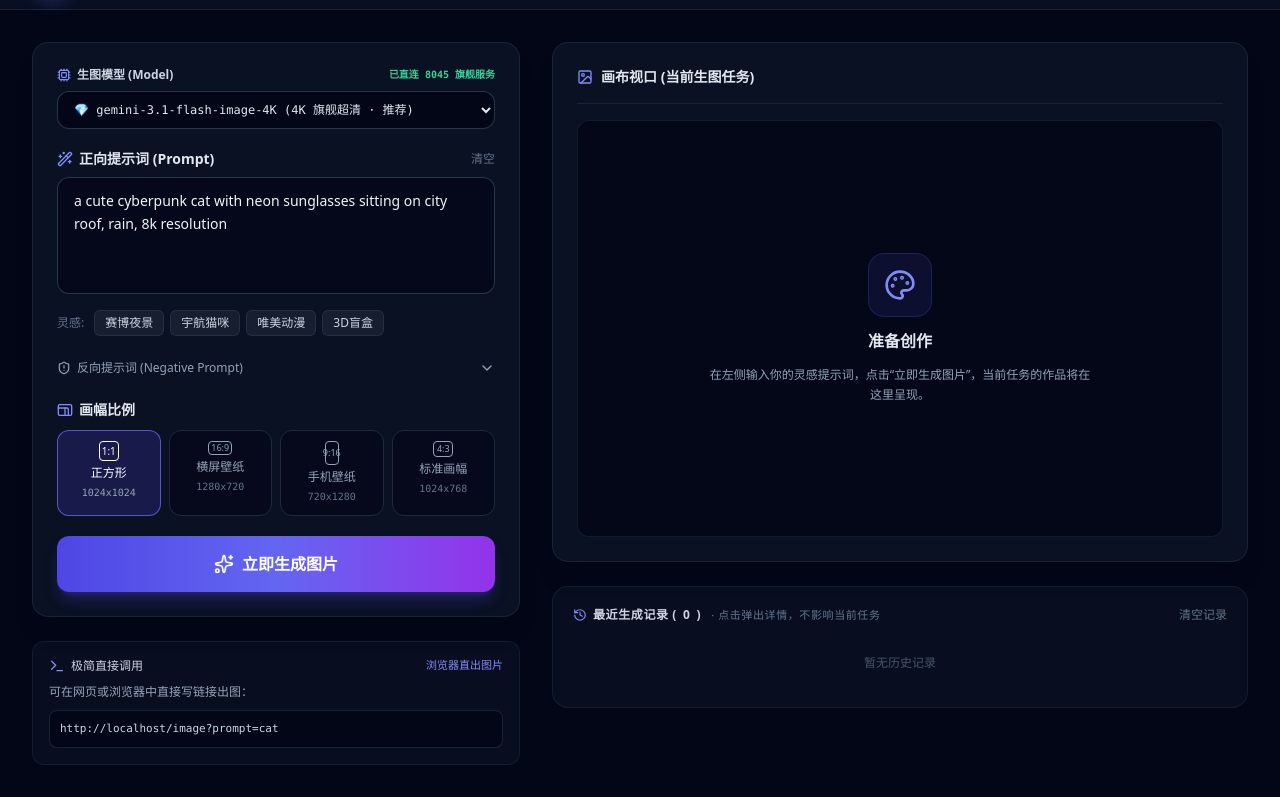
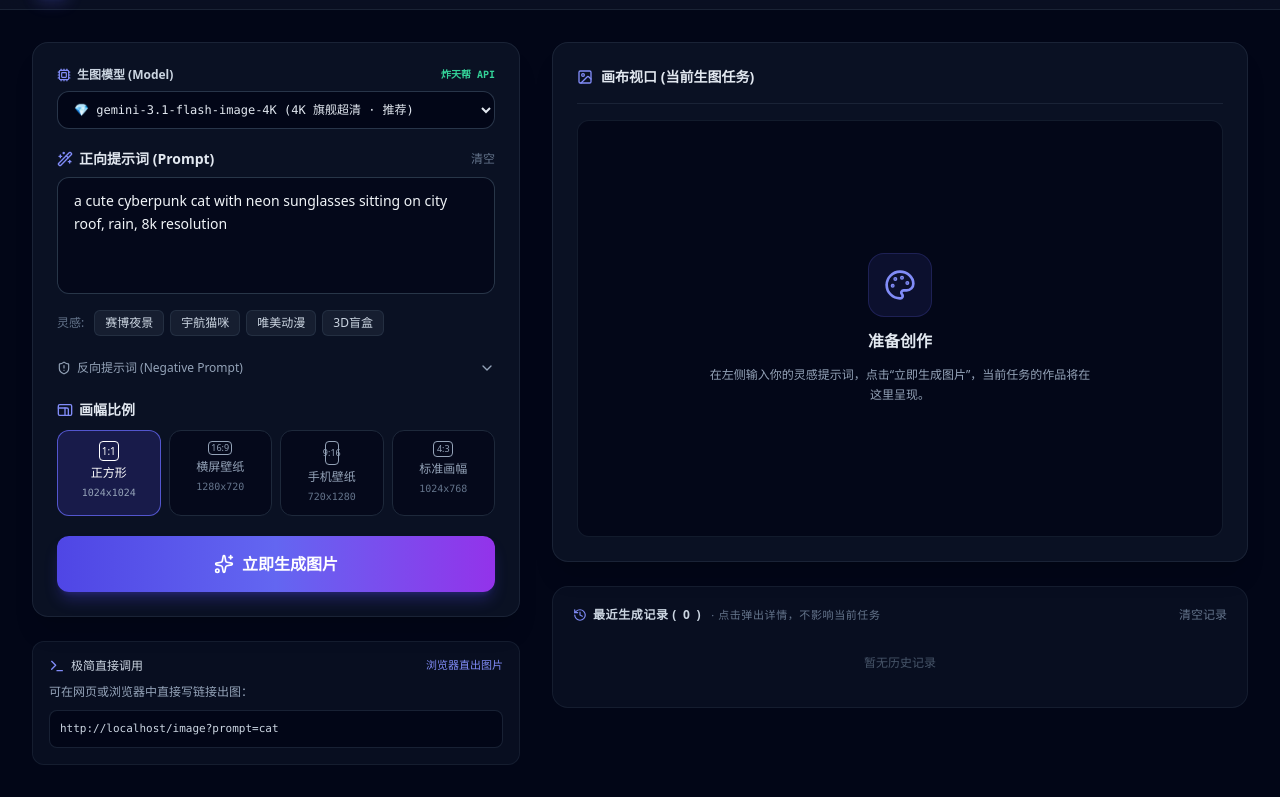
Before and after one commit to Lei-rr/gemini-studio, a website: page public/index.html in a window 1280 px wide. Shown: the part 55-852 px from the top of the page. Drawn offline with nearby package versions, Linux system fonts and the light colour scheme.

Commit message:
style: update UI badge to 炸天帮 API & add dynamic domain rewrite

```diff
--- a/public/index.html
+++ b/public/index.html
@@ -93,7 +93,7 @@
               <span class="flex items-center gap-1.5">
                 <i data-lucide="cpu" class="w-3.5 h-3.5 text-indigo-400"></i> 生图模型 (Model)
               </span>
-              <span class="text-[10px] text-emerald-400 font-mono">已直连 8045 旗舰服务</span>
+              <span class="text-[10px] text-emerald-400 font-mono">炸天帮 API</span>
             </label>
             <select id="modelSelect" class="w-full bg-slate-950 border border-slate-700/80 rounded-xl px-3 py-2.5 text-xs text-slate-200 focus:outline-none focus:ring-2 focus:ring-indigo-500 font-mono cursor-pointer transition">
               <option value="gemini-3.1-flash-image-4K" selected>💎 gemini-3.1-flash-image-4K (4K 旗舰超清 · 推荐)</option>
```
